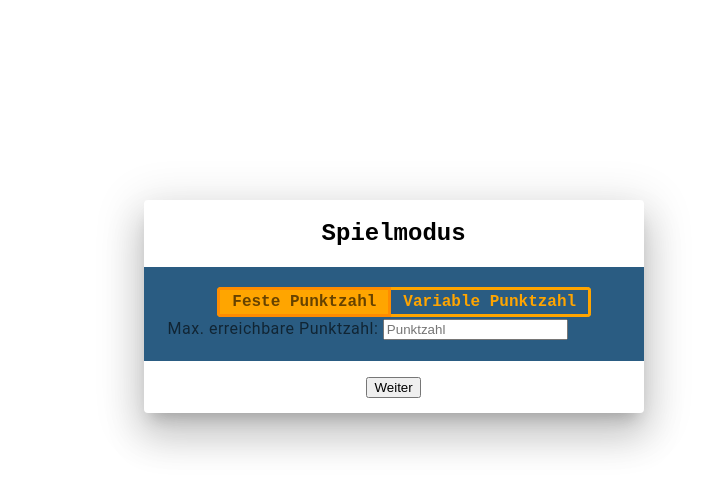
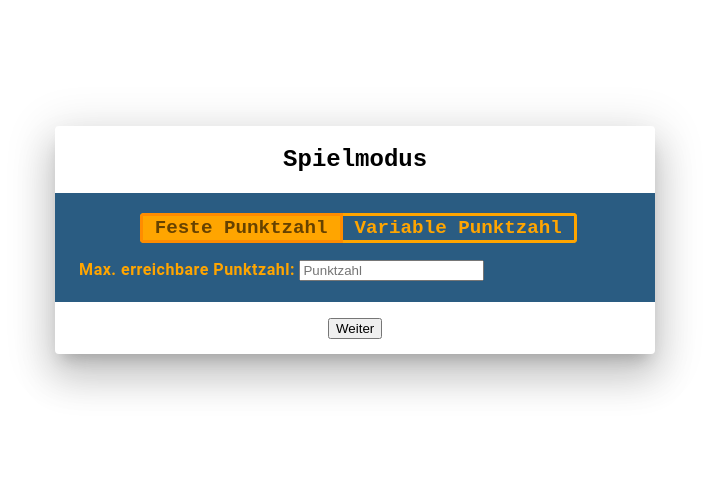
Before and after one commit to jannickbraendel/sdr-quiz-points, an Angular app: page / in a window 1280 px wide. Both pictures are taken after a click on the button "Feste Punktzahl". Shown: the top 492 px of the page, without its empty margins (370-1079 px from the left). Built offline with nearby package versions, Linux system fonts and the light colour scheme.

Commit message:
small fixes, and reset button working

```diff
--- a/src/app/app.component.css
+++ b/src/app/app.component.css
@@ -15,8 +15,11 @@ mat-button-toggle-group {
 .mat-button-toggle {
     font-family: 'Courier New', Courier, monospace;
     font-weight: bold;
+    font-size: larger;
     color: orange;
     border-style: solid;
+    position: relative;
+    align-items: center;
 }
 
 .mat-button-toggle:hover {
@@ -32,3 +35,9 @@ mat-button-toggle-group {
     border-color: darkorange;
 
 }
+
+#pointsText {
+    margin-top: 15px;
+    color: orange;
+    font-weight: bold;
+}
--- a/src/app/app.component.html
+++ b/src/app/app.component.html
@@ -6,7 +6,7 @@
             <mat-button-toggle value="counter" (change)="onToggleChange($event.value)">Variable
                 Punktzahl</mat-button-toggle>
         </mat-button-toggle-group>
-        <div *ngIf="group.value == 'boxes'">
+        <div id="pointsText" *ngIf="group.value == 'boxes'">
             Max. erreichbare Punktzahl:
             <input (input)="boxAmountChanged($event)" placeholder="Punktzahl">
         </div>
--- a/src/app/app.component.ts
+++ b/src/app/app.component.ts
@@ -8,6 +8,7 @@ import { MatButtonToggleModule } from '@angular/material/button-toggle'
   styleUrls: ['./app.component.css']
 })
 export class AppComponent {
+  title: "sdr-quiz-points";
 
   constructor(private dialog: MatDialog) { }
 
@@ -20,8 +21,8 @@ export class AppComponent {
   ngOnInit(): void {
     console.log('OnInit!');
     this.dialog.open(this.startDialog, {
-      width: '500px',
-      position: { top: '200px', left: '40%' }
+      width: '600px',
+      position: { top: '10%', left: '33%' }
     });
   }
 
--- a/src/app/boxes/boxes.component.css
+++ b/src/app/boxes/boxes.component.css
@@ -24,7 +24,7 @@
 /* Control the right side */
 .right {
     right: 0;
-    background-color: rgb(151, 11, 11) !important;
+    background-color: rgb(165, 15, 15) !important;
     border-left-width: 4px;
     z-index: 1;
 }
@@ -32,8 +32,8 @@
 .centered {
     position: absolute;
     top: 50%;
-    left: 30%;
-    transform: translate(-30%, -50%);
+    left: 10%;
+    transform: translate(-10%, -50%);
     text-align: center;
     z-index: 2;
 }
--- a/src/app/counter/counter.component.css
+++ b/src/app/counter/counter.component.css
@@ -44,11 +44,14 @@
     color: black;
     font-size: larger;
     position: absolute;
-    left: 45%;
-    width: 10%;
+    left: 44%;
+    top: 10%;
+    width: 12%;
+    z-index: 2;
 }
 
 #resetButton:hover {
-    background-color: black;
+    background-color: gold;
     color: white;
+    font-weight: bold;
 }
```
